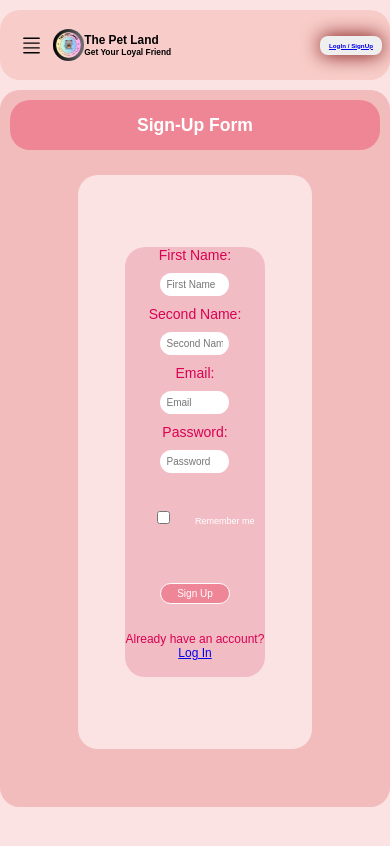
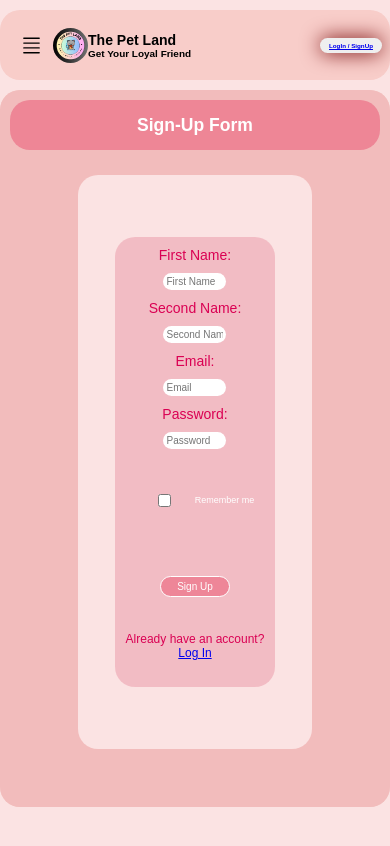
Before and after one commit to tanyadubey9/Afame-Technologies-Project, a plain HTML site: page index.html in a window 390 px wide. Both pictures are taken after a click on the button "LogIn / SignUp". Drawn offline with Linux system fonts and the light colour scheme.

Commit message:
added style.css

```diff
--- a/style.css
+++ b/style.css
@@ -597,6 +597,7 @@ header button:hover {
     border-radius: 20px;
     background-color: var(--button-color-1);
     color: var(--font-color-2);
+    padding: 10px;
 }
 
 .SignUp input, .LogIn input{
@@ -613,6 +614,10 @@ header button:hover {
     font-size: 9px;
     color: white;
     margin: auto;
+    display: flex;
+    align-items: center;
+    justify-content: center;
+    gap: 2px;
 }
 
 .checkbox input{
@@ -658,12 +663,12 @@ header button:hover {
 
     header button{
         font-size: 1.6vw;
-    padding: 6px;
+    padding: 4px;
     width: 16vw;
     }
     header button:hover{
         font-size: 1.7vw;
-        padding: 7px;
+        padding: 6px;
     }
 
     .left {
@@ -785,15 +790,15 @@ header button:hover {
 @media (max-width: 700px) {
     header{
         height: 70px;
-        font-size: 2.6vw;
+        font-size: 12px;
     }
 
     .hamburger{
-       width: 23px;
+        width: 23px;
     }
 
     .logo .img{
-        width: 8vw;
+        width: 35px;
     }
 
     .details button {
@@ -889,14 +894,14 @@ header button:hover {
 
     .checkbox input{
     margin: 0;
-    width: 18px;
+    width: 10px;
     font-size: 7px;
 }
 
     .SignUp input, .LogIn input {
     width: 57px;
     font-size: 10px;
-    padding: 6px;
+    padding: 3px;
 }
 
     .FName, .SName, .email, .pswd{
```
